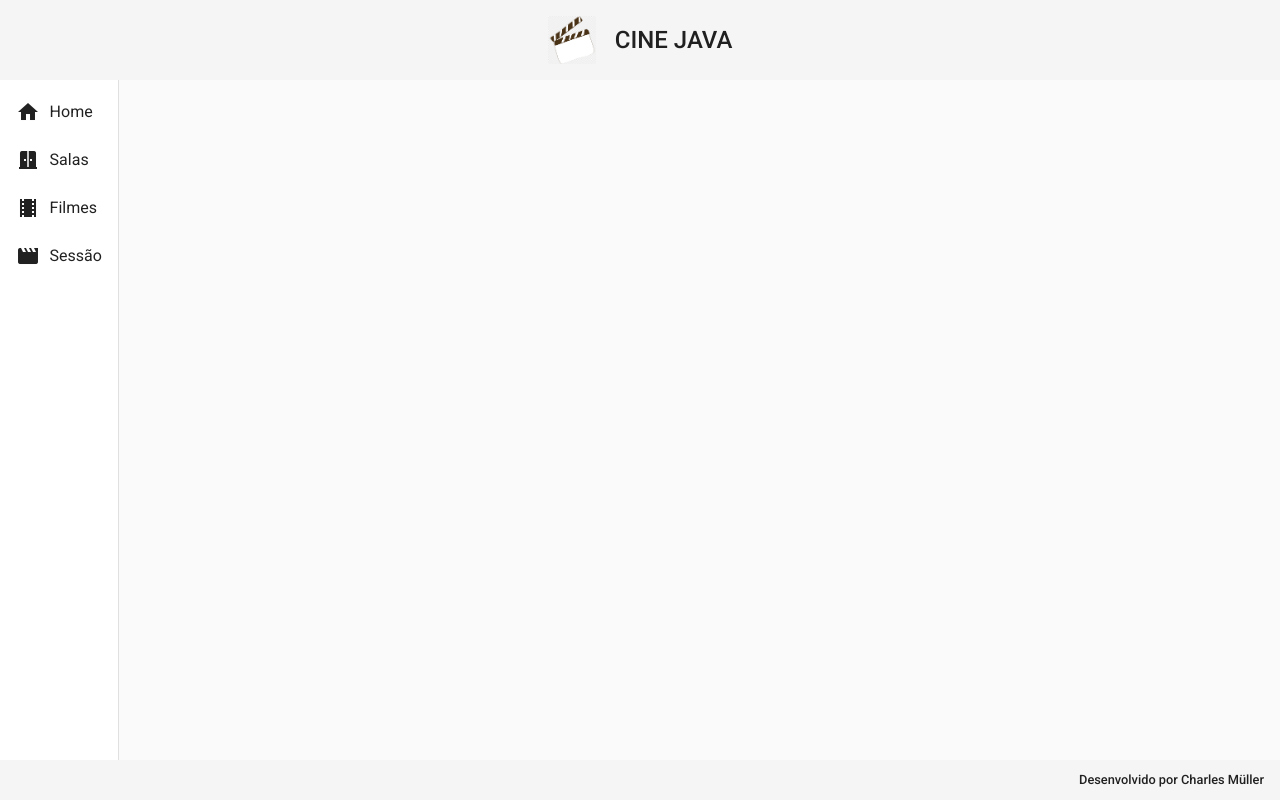
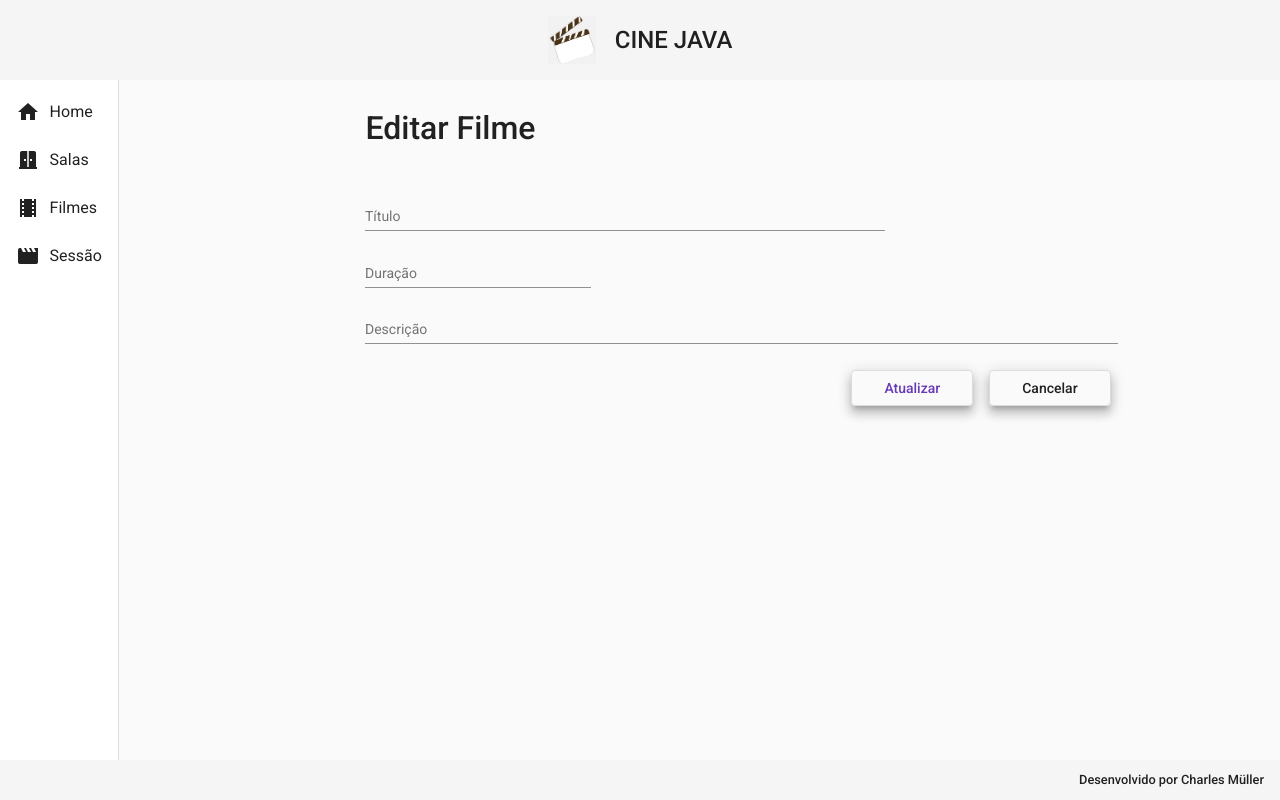
Before and after one commit to Charles6425/CineJava-front, an Angular app: page /filmes/update/1 in a window 1280 px wide. Before the commit this address led to /. Built offline with nearby package versions, Linux system fonts and the light colour scheme; no server answers.

Commit message:
update criado para filmes

```diff
--- a/src/app/app-routing.module.ts
+++ b/src/app/app-routing.module.ts
@@ -1,3 +1,4 @@
+import { FilmeUpdateComponent } from './components/view/filme/filme-update/filme-update.component';
 import { FilmeDeleteComponent } from './components/view/filme/filme-delete/filme-delete.component';
 import { FilmeCreateComponent } from './components/view/filme/filme-create/filme-create.component';
 import { FilmeReadComponent } from './components/view/filme/filme-read/filme-read.component';
@@ -26,6 +27,10 @@ const routes: Routes = [
   {
     path:'filmes/delete/:id',
     component:FilmeDeleteComponent
+  },
+  {
+    path:'filmes/update/:id',
+    component:FilmeUpdateComponent
   }
 ];
 
--- a/src/app/app.module.ts
+++ b/src/app/app.module.ts
@@ -24,6 +24,7 @@ import { MatInputModule } from '@angular/material/input';
 import {MatFormFieldModule} from '@angular/material/form-field';
 import {MatSnackBarModule} from '@angular/material/snack-bar';
 import { FilmeDeleteComponent } from './components/view/filme/filme-delete/filme-delete.component';
+import { FilmeUpdateComponent } from './components/view/filme/filme-update/filme-update.component';
 
 
 @NgModule({
@@ -37,6 +38,7 @@ import { FilmeDeleteComponent } from './components/view/filme/filme-delete/filme
     FilmeReadComponent,
     FilmeCreateComponent,
     FilmeDeleteComponent,
+    FilmeUpdateComponent,
 
   ],
   imports: [
--- a/src/app/components/view/filme/filme-read/filme-read.component.html
+++ b/src/app/components/view/filme/filme-read/filme-read.component.html
@@ -44,7 +44,7 @@
                 <th mat-header-cell *matHeaderCellDef>Ação</th>
                 <td mat-cell *matCellDef="let row">
 
-                    <a class="edit" href="#">
+                    <a class="edit" routerLink="update/{{row.id}}">
                         <i class="material-icons">edit</i>
                     </a>
                     <a class="delete" routerLink="delete/{{row.id}}">
--- /dev/null
+++ b/src/app/components/view/filme/filme-update/filme-update.component.css
@@ -0,0 +1,31 @@
+form{
+    text-align: start;
+    width: 70%;
+    margin: 2rem auto 0 auto;
+}
+h1{
+    font-size: 2rem;
+    font-weight: 500;
+    margin-bottom: 3rem;
+}
+.form{
+    width: 100%;
+}
+.form-titulo{
+    width: 69%;
+    padding-right: .5rem;
+
+}
+.form-duracao{
+    width: 30%;
+}
+
+
+.buttons{
+    text-align: end;
+}
+button{
+    margin: .5rem;
+    padding-right: 2rem;
+    padding-left: 2rem;
+}
--- /dev/null
+++ b/src/app/components/view/filme/filme-update/filme-update.component.html
@@ -0,0 +1,26 @@
+<form>
+    <h1>Editar Filme</h1>
+
+    <mat-form-field class="form-titulo">
+        <mat-label>Título</mat-label>
+        <input matInput [(ngModel)]="filme.titulo" type="text" name="titulo">
+    </mat-form-field>
+
+    <mat-form-field class="form-duracao">
+        <mat-label>Duração</mat-label>
+        <input matInput [(ngModel)]="filme.duracao" type="text" name="duracao">
+    </mat-form-field>
+
+    <mat-form-field class="form">
+        <mat-label>Descrição</mat-label>
+        <input matInput [(ngModel)]="filme.descricao" type="text" name="descricao">
+    </mat-form-field>
+
+
+
+    <div class="buttons">
+        <button (click)="update()" class="mat-button mat-elevation-z8" mat-stroked-button color="primary">Atualizar</button>
+        <button (click)="cancel()" class="mat-button mat-elevation-z8" mat-stroked-button color="warm">Cancelar</button>
+    </div>
+
+</form>
--- /dev/null
+++ b/src/app/components/view/filme/filme-update/filme-update.component.ts
@@ -0,0 +1,50 @@
+import { ActivatedRoute, Router } from '@angular/router';
+import { FilmeService } from './../filme.service';
+import { Component, OnInit } from '@angular/core';
+import { Filme } from '../filme.model';
+
+@Component({
+  selector: 'app-filme-update',
+  templateUrl: './filme-update.component.html',
+  styleUrls: ['./filme-update.component.css']
+})
+export class FilmeUpdateComponent implements OnInit {
+
+  filme: Filme ={
+    id:'',
+    imagem:'',
+    titulo:'',
+    descricao:'',
+    duracao:''
+  }
+
+
+  constructor(private service:FilmeService, private router: Router,private route: ActivatedRoute) { }
+
+  ngOnInit(): void {
+    this.filme.id = this.route.snapshot.paramMap.get('id')!
+    this.findById()
+  }
+
+  cancel():void{
+    this.router.navigate(['filmes'])
+
+  }
+
+  findById(): void{
+    this.service.findById(this.filme.id!).subscribe(resposta=>{
+      this.filme=resposta
+    })
+  }
+
+  update():void{
+    this.service.update(this.filme).subscribe(resposta=>{
+      this.router.navigate(['filmes'])
+      this.service.mensagem('Filme atualizado com sucesso!')
+    }, err=>{
+      this.service.mensagem('validar se todos os campos estão preenchidos corretamente')
+    })
+  }
+
+
+}
--- a/src/app/components/view/filme/filme.service.ts
+++ b/src/app/components/view/filme/filme.service.ts
@@ -35,6 +35,12 @@ export class FilmeService {
     return this.http.delete<void>(url)
   }
 
+  update(filme: Filme): Observable<void>{
+    const url = `${this.baseUrl}/filme/${filme.id}`
+    return this.http.put<void>(url, filme)
+
+  }
+
   mensagem(str: String): void {
     this._snack.open(`${str}`, 'OK', {
       horizontalPosition: 'end',
```
